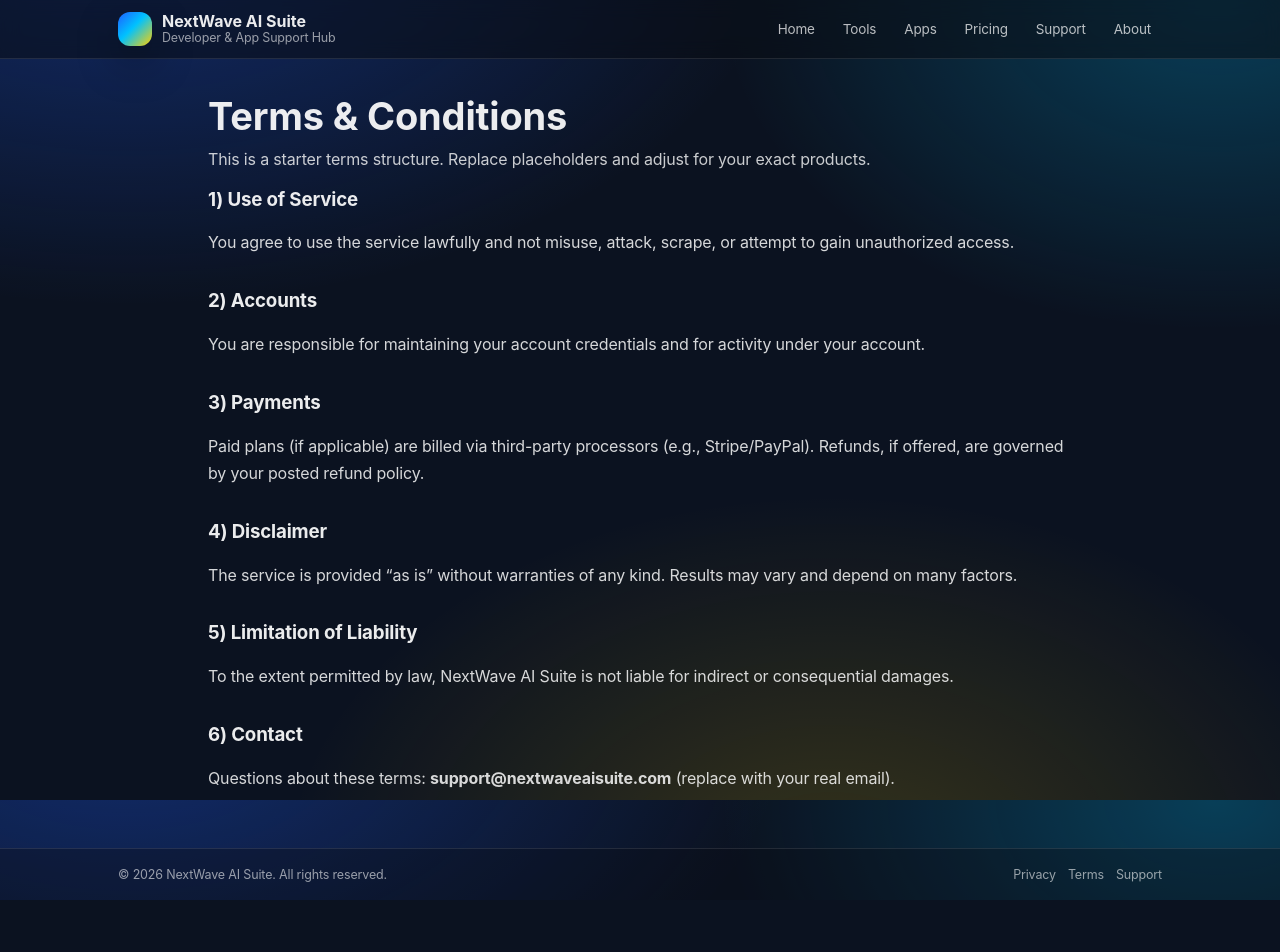
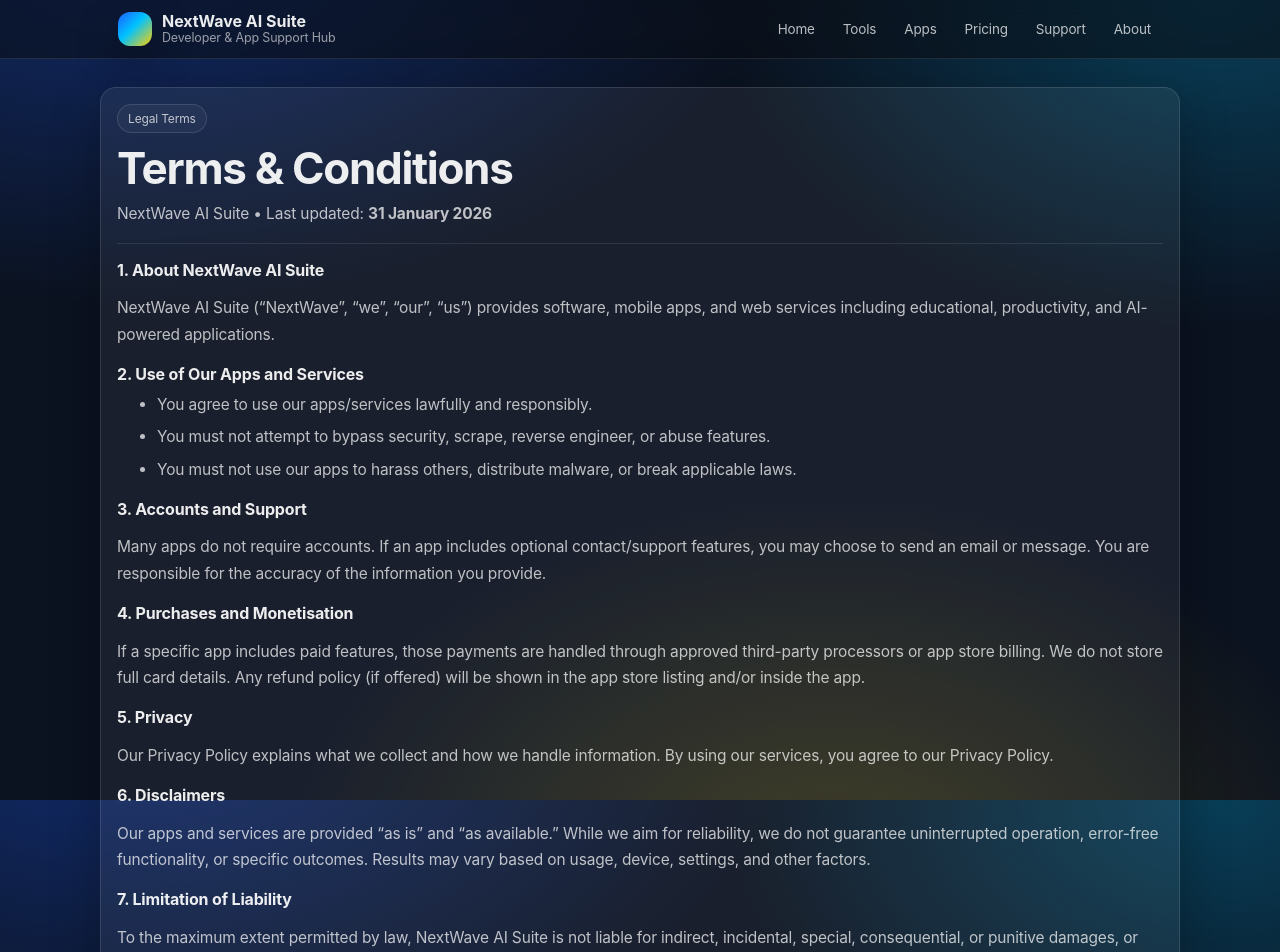
Before and after one commit to nextwaveaisuite/nextwaveaisuite, a React (Vite) app in the folder client/: page /terms in a window 1280 px wide. Shown: the top 952 px of the page. Before the commit the page ends 900 px from the top, so only its background shows below. Built offline with nearby package versions, Linux system fonts and the light colour scheme.

Commit message:
Update Terms.tsx

```diff
--- a/client/src/pages/Terms.tsx
+++ b/client/src/pages/Terms.tsx
@@ -1,78 +1,75 @@
 import React from "react";
-import { Card, CardContent, CardHeader, CardTitle } from "../ui/card";
 
 export default function Terms() {
   return (
-    <div style={{ maxWidth: 900, margin: "0 auto", padding: "34px 18px 56px" }}>
-      <h1 style={{ fontSize: 38, margin: "0 0 10px" }}>Terms & Conditions</h1>
-      <p style={{ margin: "0 0 18px", opacity: 0.85 }}>
-        This is a starter terms structure. Replace placeholders and adjust for your exact products.
-      </p>
+    <div className="container page">
+      <div className="surface section">
+        <div className="kicker">Legal Terms</div>
+        <h1 className="h1" style={{ marginTop: 12 }}>Terms & Conditions</h1>
+        <p className="p" style={{ marginTop: 6 }}>
+          NextWave AI Suite • Last updated: <strong>31 January 2026</strong>
+        </p>
 
-      <Card>
-        <CardHeader>
-          <CardTitle>1) Use of Service</CardTitle>
-        </CardHeader>
-        <CardContent style={{ lineHeight: 1.7, opacity: 0.9 }}>
-          You agree to use the service lawfully and not misuse, attack, scrape, or attempt to gain unauthorized access.
-        </CardContent>
-      </Card>
+        <hr className="hr" />
 
-      <div style={{ height: 14 }} />
+        <div className="prose">
+          <h3>1. About NextWave AI Suite</h3>
+          <p>
+            NextWave AI Suite (“NextWave”, “we”, “our”, “us”) provides software, mobile apps, and web services including
+            educational, productivity, and AI-powered applications.
+          </p>
 
-      <Card>
-        <CardHeader>
-          <CardTitle>2) Accounts</CardTitle>
-        </CardHeader>
-        <CardContent style={{ lineHeight: 1.7, opacity: 0.9 }}>
-          You are responsible for maintaining your account credentials and for activity under your account.
-        </CardContent>
-      </Card>
+          <h3>2. Use of Our Apps and Services</h3>
+          <ul>
+            <li>You agree to use our apps/services lawfully and responsibly.</li>
+            <li>You must not attempt to bypass security, scrape, reverse engineer, or abuse features.</li>
+            <li>You must not use our apps to harass others, distribute malware, or break applicable laws.</li>
+          </ul>
 
-      <div style={{ height: 14 }} />
+          <h3>3. Accounts and Support</h3>
+          <p>
+            Many apps do not require accounts. If an app includes optional contact/support features, you may choose to send
+            an email or message. You are responsible for the accuracy of the information you provide.
+          </p>
 
-      <Card>
-        <CardHeader>
-          <CardTitle>3) Payments</CardTitle>
-        </CardHeader>
-        <CardContent style={{ lineHeight: 1.7, opacity: 0.9 }}>
-          Paid plans (if applicable) are billed via third-party processors (e.g., Stripe/PayPal). Refunds, if offered,
-          are governed by your posted refund policy.
-        </CardContent>
-      </Card>
+          <h3>4. Purchases and Monetisation</h3>
+          <p>
+            If a specific app includes paid features, those payments are handled through approved third-party processors or
+            app store billing. We do not store full card details. Any refund policy (if offered) will be shown in the app
+            store listing and/or inside the app.
+          </p>
 
-      <div style={{ height: 14 }} />
+          <h3>5. Privacy</h3>
+          <p>
+            Our Privacy Policy explains what we collect and how we handle information. By using our services, you agree to
+            our Privacy Policy.
+          </p>
 
-      <Card>
-        <CardHeader>
-          <CardTitle>4) Disclaimer</CardTitle>
-        </CardHeader>
-        <CardContent style={{ lineHeight: 1.7, opacity: 0.9 }}>
-          The service is provided “as is” without warranties of any kind. Results may vary and depend on many factors.
-        </CardContent>
-      </Card>
+          <h3>6. Disclaimers</h3>
+          <p>
+            Our apps and services are provided “as is” and “as available.” While we aim for reliability, we do not guarantee
+            uninterrupted operation, error-free functionality, or specific outcomes. Results may vary based on usage,
+            device, settings, and other factors.
+          </p>
 
-      <div style={{ height: 14 }} />
+          <h3>7. Limitation of Liability</h3>
+          <p>
+            To the maximum extent permitted by law, NextWave AI Suite is not liable for indirect, incidental, special,
+            consequential, or punitive damages, or any loss of data, revenue, or business opportunity.
+          </p>
 
-      <Card>
-        <CardHeader>
-          <CardTitle>5) Limitation of Liability</CardTitle>
-        </CardHeader>
-        <CardContent style={{ lineHeight: 1.7, opacity: 0.9 }}>
-          To the extent permitted by law, NextWave AI Suite is not liable for indirect or consequential damages.
-        </CardContent>
-      </Card>
+          <h3>8. Changes</h3>
+          <p>
+            We may update these Terms as our apps evolve. Updates will be posted on this page with a revised date.
+          </p>
 
-      <div style={{ height: 14 }} />
-
-      <Card>
-        <CardHeader>
-          <CardTitle>6) Contact</CardTitle>
-        </CardHeader>
-        <CardContent style={{ lineHeight: 1.7, opacity: 0.9 }}>
-          Questions about these terms: <b>support@nextwaveaisuite.com</b> (replace with your real email).
-        </CardContent>
-      </Card>
+          <h3>9. Contact</h3>
+          <p>
+            If you have questions about these Terms, contact:<br />
+            <strong>nextwaveaisuite@gmail.com</strong>
+          </p>
+        </div>
+      </div>
     </div>
   );
 }
```
